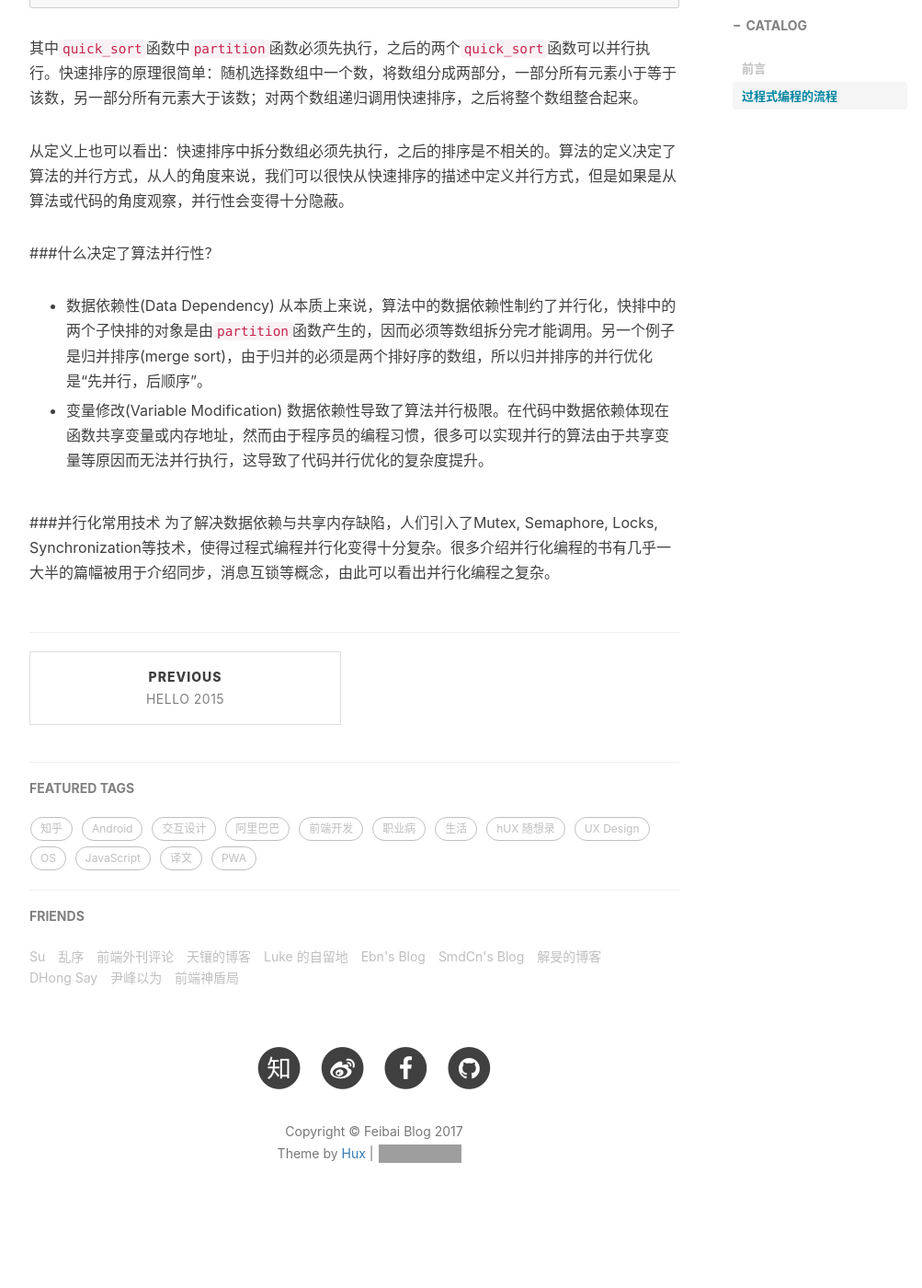
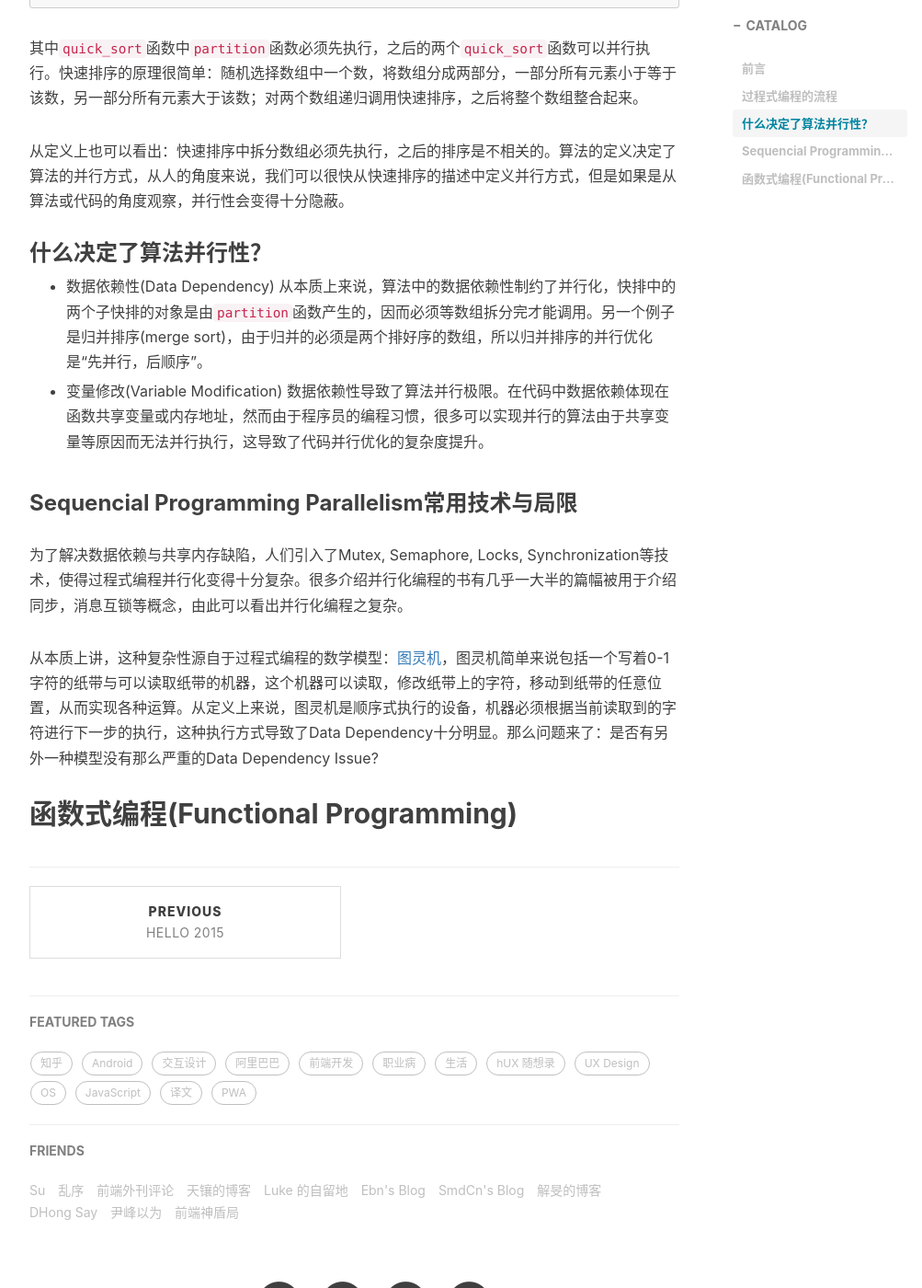
Before and after one commit to FeibHwang/my_Blog, a Jekyll site: the page built from _posts/2017-04-28-Parallelism-Advantages-in-Functional-Programming.markdown, in a window 1280 px wide and 1400 px high, scrolled down 1375 px. Shown: the whole window at 92% size, without its empty margins (233-1236 px from the left). Built offline with Jekyll 4.4.1, drawn with Linux system fonts in a browser that asks for light colours; nearby versions of some CDN libraries; comment, search, counter and statistics services are not loaded; before the commit the page ends 2733 px from its top, so only the background shows below that; grey boxes are pictures that could not be loaded.

Commit message:
add a post

```diff
--- a/_posts/2017-04-28-Parallelism-Advantages-in-Functional-Programming.markdown
+++ b/_posts/2017-04-28-Parallelism-Advantages-in-Functional-Programming.markdown
@@ -54,12 +54,16 @@ if __name__ =='__main__':
 
 从定义上也可以看出：快速排序中拆分数组必须先执行，之后的排序是不相关的。算法的定义决定了算法的并行方式，从人的角度来说，我们可以很快从快速排序的描述中定义并行方式，但是如果是从算法或代码的角度观察，并行性会变得十分隐蔽。
 
-###什么决定了算法并行性？
+### 什么决定了算法并行性？
 * 数据依赖性(Data Dependency)
 从本质上来说，算法中的数据依赖性制约了并行化，快排中的两个子快排的对象是由`partition`函数产生的，因而必须等数组拆分完才能调用。另一个例子是归并排序(merge sort)，由于归并的必须是两个排好序的数组，所以归并排序的并行优化是“先并行，后顺序”。
 
 * 变量修改(Variable Modification)
 数据依赖性导致了算法并行极限。在代码中数据依赖体现在函数共享变量或内存地址，然而由于程序员的编程习惯，很多可以实现并行的算法由于共享变量等原因而无法并行执行，这导致了代码并行优化的复杂度提升。
 
-###并行化常用技术
+### Sequencial Programming Parallelism常用技术与局限
 为了解决数据依赖与共享内存缺陷，人们引入了Mutex, Semaphore, Locks, Synchronization等技术，使得过程式编程并行化变得十分复杂。很多介绍并行化编程的书有几乎一大半的篇幅被用于介绍同步，消息互锁等概念，由此可以看出并行化编程之复杂。
+
+从本质上讲，这种复杂性源自于过程式编程的数学模型：[图灵机](https://en.wikipedia.org/wiki/Turing_machine)，图灵机简单来说包括一个写着0-1字符的纸带与可以读取纸带的机器，这个机器可以读取，修改纸带上的字符，移动到纸带的任意位置，从而实现各种运算。从定义上来说，图灵机是顺序式执行的设备，机器必须根据当前读取到的字符进行下一步的执行，这种执行方式导致了Data Dependency十分明显。那么问题来了：是否有另外一种模型没有那么严重的Data Dependency Issue?
+
+## 函数式编程(Functional Programming)
```
